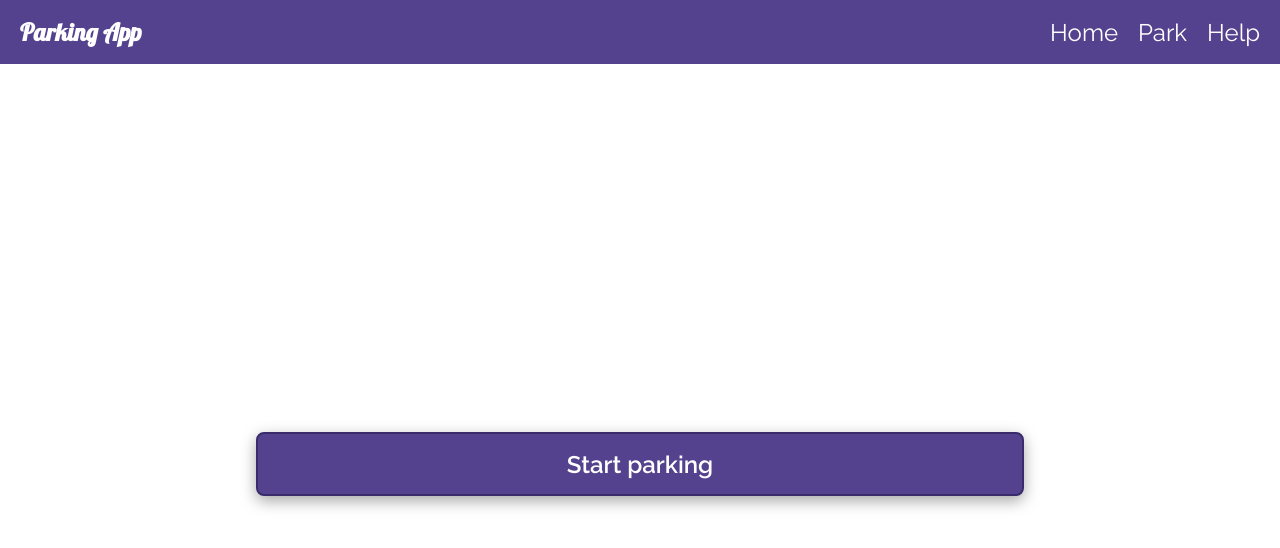
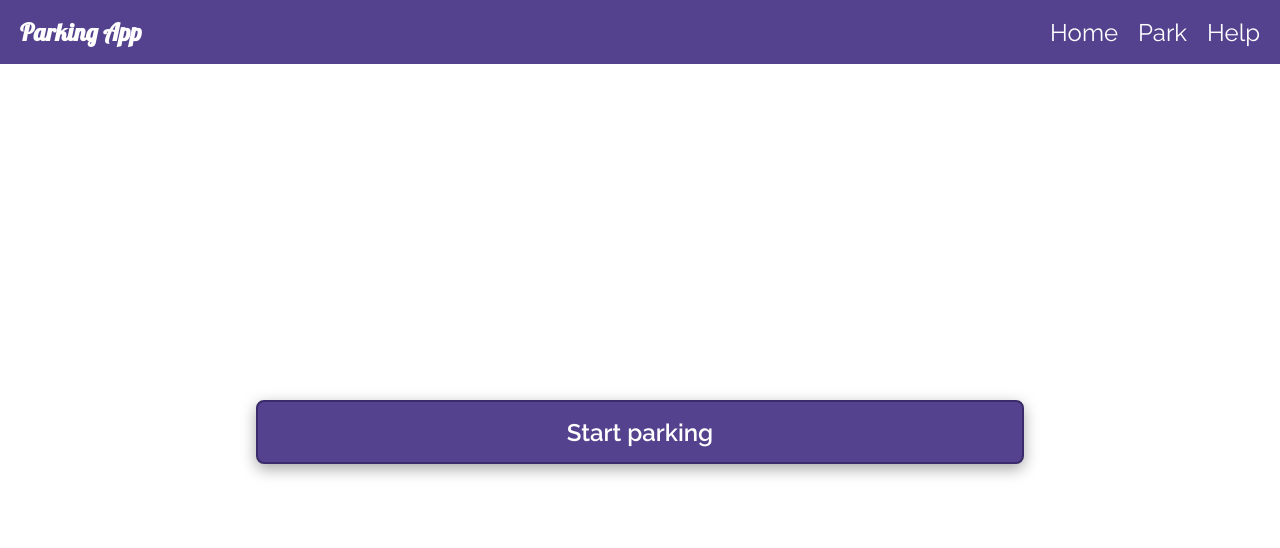
Before and after one commit to fabriciodigennaro/parking-app, an Angular app: page /home in a window 1280 px wide. Shown: the top 548 px of the page. Built offline with nearby package versions, Linux system fonts and the light colour scheme.

Commit message:
fix scroll in home page

```diff
--- a/src/app/components/home/home.component.scss
+++ b/src/app/components/home/home.component.scss
@@ -2,7 +2,7 @@
     display: flex;
     justify-content: center;
     align-items: center;
-    height: 100vh;
+    height: 92vh;
   }
 
   .button {
```
